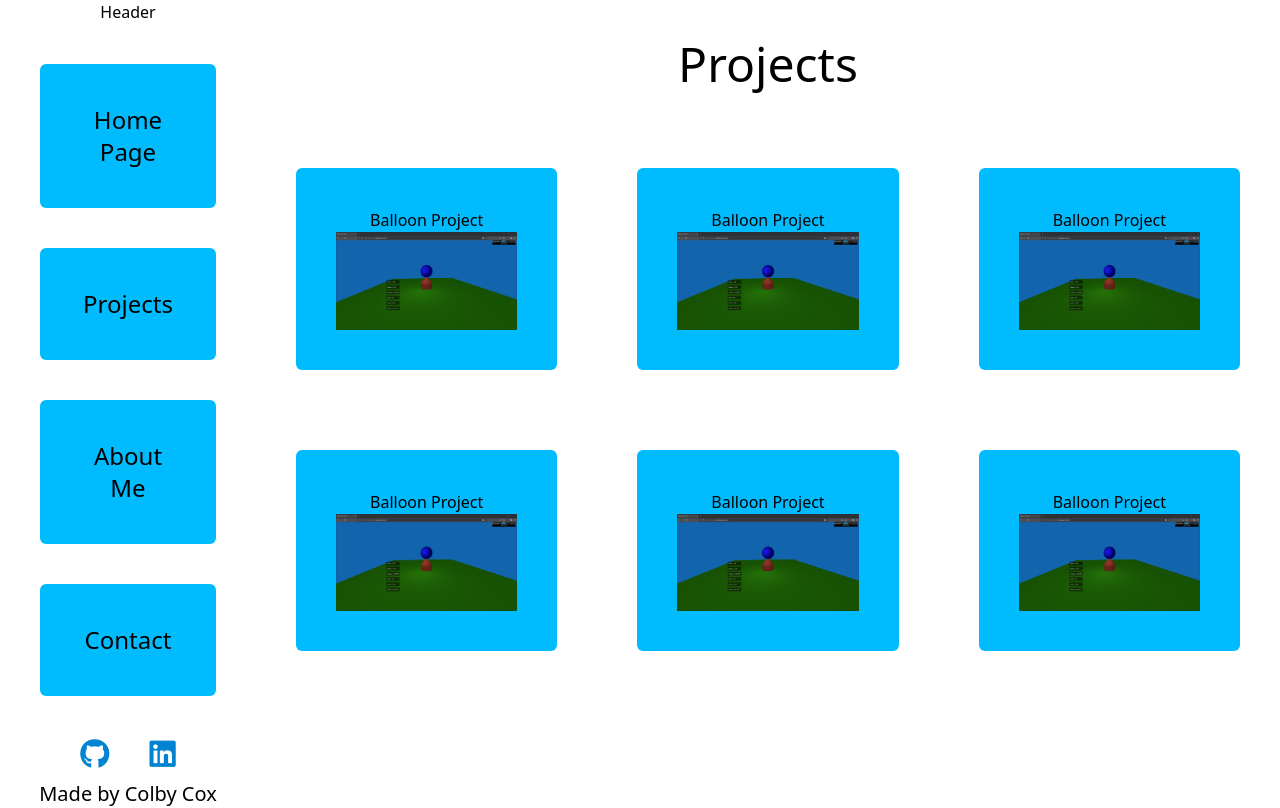
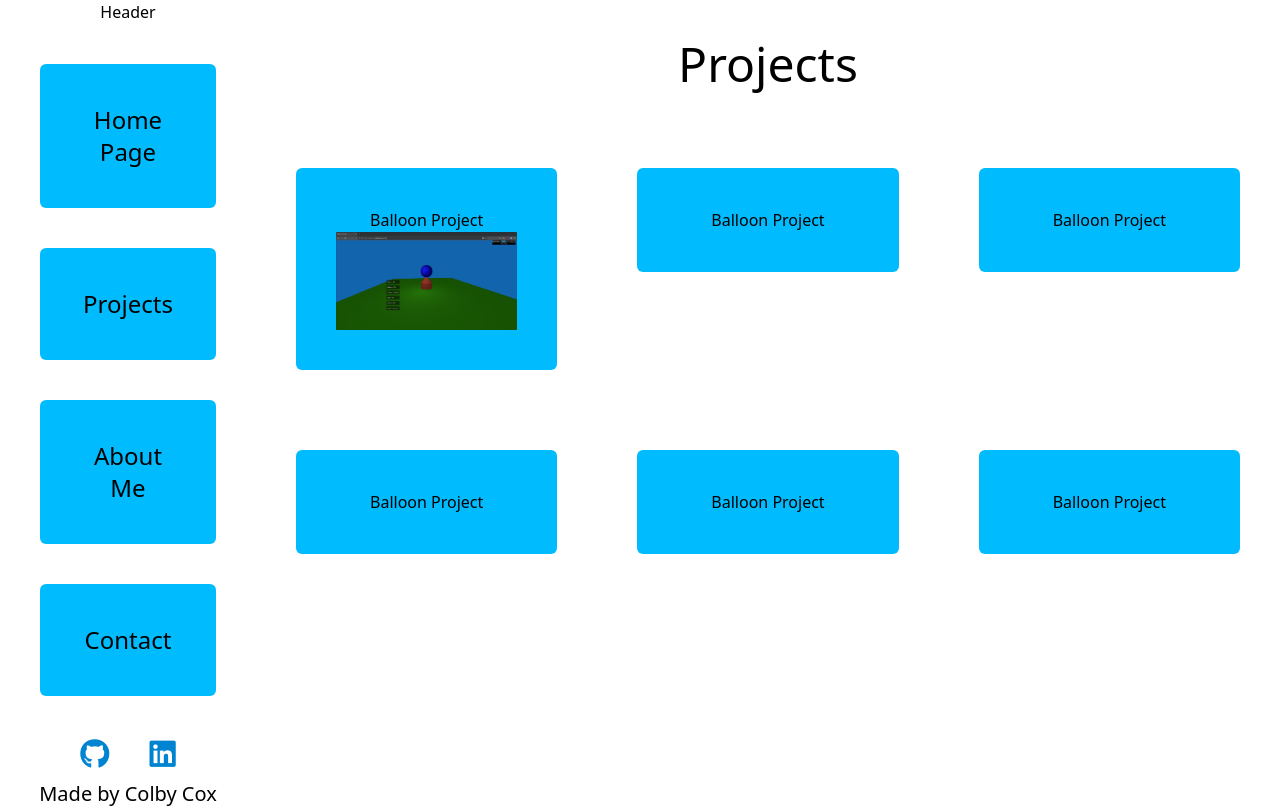
Before and after one commit to ColbysPrograms/newPortfolio, a React (Vite) app: page / in a window 1280 px wide. Both pictures are taken after a click on the item "Projects". Built offline with nearby package versions, Linux system fonts and the light colour scheme.

Commit message:
Fixing images

```diff
--- a/src/components/Projects.tsx
+++ b/src/components/Projects.tsx
@@ -3,12 +3,12 @@ import Title from "./Title"
 
 function Projects() {
   const projects = [
-    { title: "Balloon Project", link: "https://github.com/ColbysPrograms/balloonProject", src: "/newPortfolio/assets/balloon.png", alt: "" },
-    { title: "Balloon Project", link: "https://github.com/ColbysPrograms/balloonProject", src: "/newPortfolio/assets/balloon.png", alt: "" },
-    { title: "Balloon Project", link: "https://github.com/ColbysPrograms/balloonProject", src: "/newPortfolio/assets/balloon.png", alt: "" },
-    { title: "Balloon Project", link: "https://github.com/ColbysPrograms/balloonProject", src: "/newPortfolio/assets/balloon.png", alt: "" },
-    { title: "Balloon Project", link: "https://github.com/ColbysPrograms/balloonProject", src: "/newPortfolio/assets/balloon.png", alt: "" },
-    { title: "Balloon Project", link: "https://github.com/ColbysPrograms/balloonProject", src: "/newPortfolio/assets/balloon.png", alt: "" },
+    { title: "Balloon Project", link: "https://github.com/ColbysPrograms/balloonProject", src: "/newPortfolio/balloon.png", alt: "" },
+    { title: "Balloon Project", link: "https://github.com/ColbysPrograms/balloonProject", src: "", alt: "" },
+    { title: "Balloon Project", link: "https://github.com/ColbysPrograms/balloonProject", src: "", alt: "" },
+    { title: "Balloon Project", link: "https://github.com/ColbysPrograms/balloonProject", src: "", alt: "" },
+    { title: "Balloon Project", link: "https://github.com/ColbysPrograms/balloonProject", src: "", alt: "" },
+    { title: "Balloon Project", link: "https://github.com/ColbysPrograms/balloonProject", src: "", alt: "" },
   ]
   const projectPanels = projects.map((item) =>
     <ProjectPanel title={item.title} link={item.link} src={item.src} alt={item.alt}></ProjectPanel>
```
Also changed, not shown: public/balloon.png (renamed from assets/balloon.png), src/assets/balloon.png (deleted).
